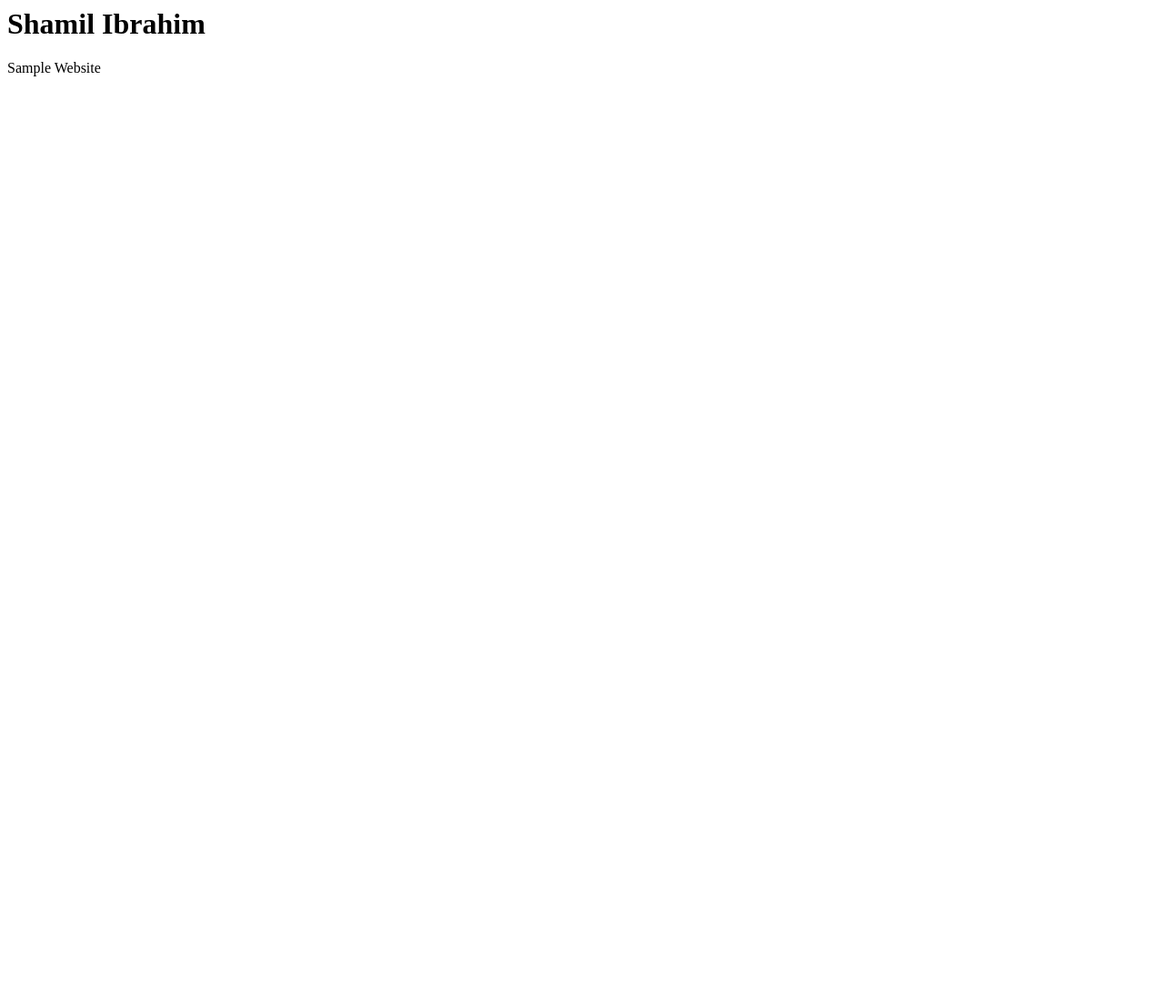
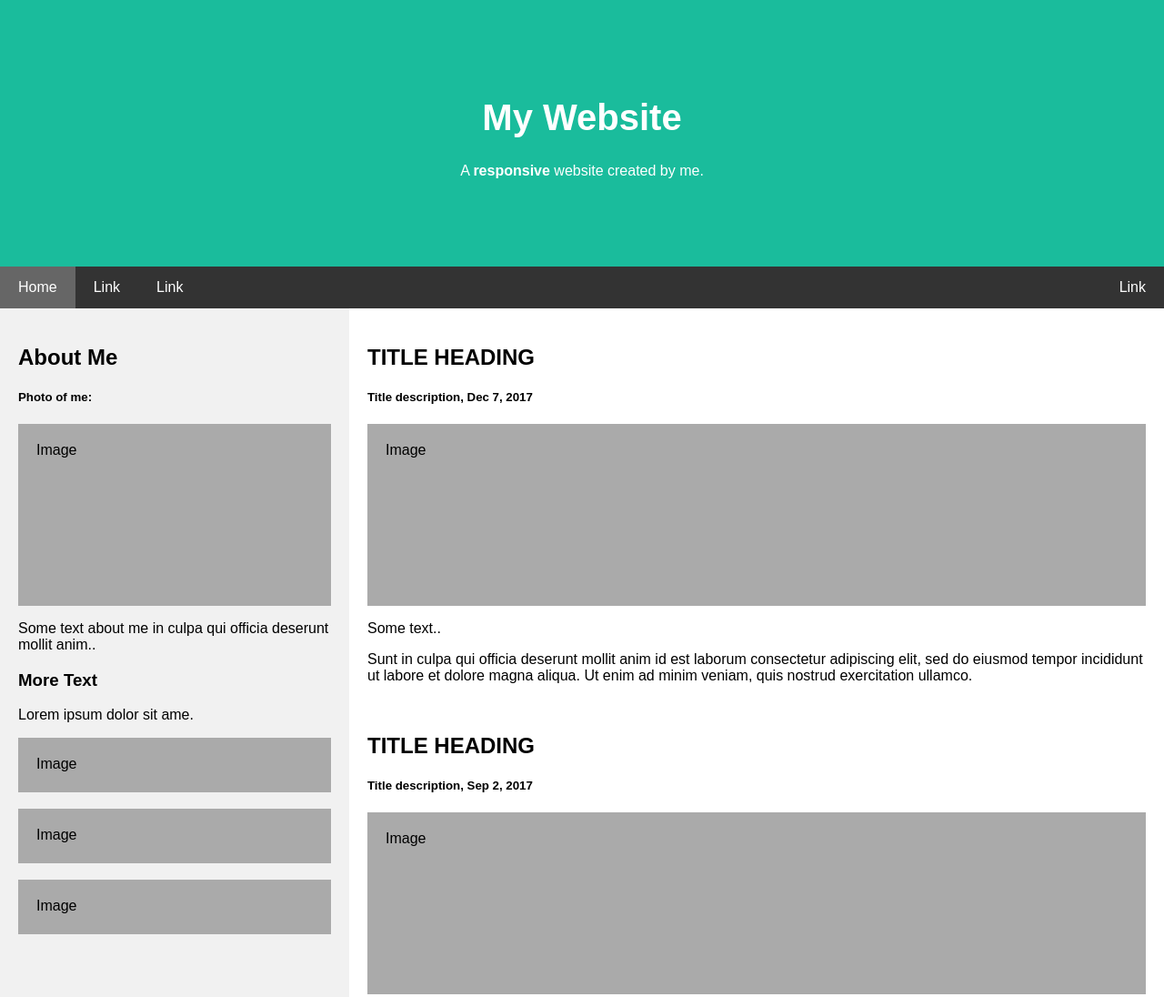
Before and after one commit to shamilibrahim/shamilibrahim.github.io, a plain HTML site: page index.html in a window 1280 px wide. Shown: the top 1096 px of the page at 91% size. Before the commit the page ends 800 px from the top, so only its background shows below. Drawn offline with Linux system fonts and the light colour scheme.

Commit message:
Update index.html

```diff
--- a/index.html
+++ b/index.html
@@ -1,6 +1,169 @@
-<html>
+<!DOCTYPE html>
+<html lang="en">
+<head>
+<title>Page Title</title>
+<meta charset="UTF-8">
+<meta name="viewport" content="width=device-width, initial-scale=1">
+<style>
+* {
+  box-sizing: border-box;
+}
+
+/* Style the body */
+body {
+  font-family: Arial, Helvetica, sans-serif;
+  margin: 0;
+}
+
+/* Header/logo Title */
+.header {
+  padding: 80px;
+  text-align: center;
+  background: #1abc9c;
+  color: white;
+}
+
+/* Increase the font size of the heading */
+.header h1 {
+  font-size: 40px;
+}
+
+/* Sticky navbar - toggles between relative and fixed, depending on the scroll position. It is positioned relative until a given offset position is met in the viewport - then it "sticks" in place (like position:fixed). The sticky value is not supported in IE or Edge 15 and earlier versions. However, for these versions the navbar will inherit default position */
+.navbar {
+  overflow: hidden;
+  background-color: #333;
+  position: sticky;
+  position: -webkit-sticky;
+  top: 0;
+}
+
+/* Style the navigation bar links */
+.navbar a {
+  float: left;
+  display: block;
+  color: white;
+  text-align: center;
+  padding: 14px 20px;
+  text-decoration: none;
+}
+
+
+/* Right-aligned link */
+.navbar a.right {
+  float: right;
+}
+
+/* Change color on hover */
+.navbar a:hover {
+  background-color: #ddd;
+  color: black;
+}
+
+/* Active/current link */
+.navbar a.active {
+  background-color: #666;
+  color: white;
+}
+
+/* Column container */
+.row {
+  display: -ms-flexbox; /* IE10 */
+  display: flex;
+  -ms-flex-wrap: wrap; /* IE10 */
+  flex-wrap: wrap;
+}
+
+/* Create two unequal columns that sits next to each other */
+/* Sidebar/left column */
+.side {
+  -ms-flex: 30%; /* IE10 */
+  flex: 30%;
+  background-color: #f1f1f1;
+  padding: 20px;
+}
+
+/* Main column */
+.main {
+  -ms-flex: 70%; /* IE10 */
+  flex: 70%;
+  background-color: white;
+  padding: 20px;
+}
+
+/* Fake image, just for this example */
+.fakeimg {
+  background-color: #aaa;
+  width: 100%;
+  padding: 20px;
+}
+
+/* Footer */
+.footer {
+  padding: 20px;
+  text-align: center;
+  background: #ddd;
+}
+
+/* Responsive layout - when the screen is less than 700px wide, make the two columns stack on top of each other instead of next to each other */
+@media screen and (max-width: 700px) {
+  .row {
+    flex-direction: column;
+  }
+}
+
+/* Responsive layout - when the screen is less than 400px wide, make the navigation links stack on top of each other instead of next to each other */
+@media screen and (max-width: 400px) {
+  .navbar a {
+    float: none;
+    width: 100%;
+  }
+}
+</style>
+</head>
 <body>
-<h1> Shamil Ibrahim</h1>
-  <p>Sample Website</p>
+
+<div class="header">
+  <h1>My Website</h1>
+  <p>A <b>responsive</b> website created by me.</p>
+</div>
+
+<div class="navbar">
+  <a href="#" class="active">Home</a>
+  <a href="#">Link</a>
+  <a href="#">Link</a>
+  <a href="#" class="right">Link</a>
+</div>
+
+<div class="row">
+  <div class="side">
+    <h2>About Me</h2>
+    <h5>Photo of me:</h5>
+    <div class="fakeimg" style="height:200px;">Image</div>
+    <p>Some text about me in culpa qui officia deserunt mollit anim..</p>
+    <h3>More Text</h3>
+    <p>Lorem ipsum dolor sit ame.</p>
+    <div class="fakeimg" style="height:60px;">Image</div><br>
+    <div class="fakeimg" style="height:60px;">Image</div><br>
+    <div class="fakeimg" style="height:60px;">Image</div>
+  </div>
+  <div class="main">
+    <h2>TITLE HEADING</h2>
+    <h5>Title description, Dec 7, 2017</h5>
+    <div class="fakeimg" style="height:200px;">Image</div>
+    <p>Some text..</p>
+    <p>Sunt in culpa qui officia deserunt mollit anim id est laborum consectetur adipiscing elit, sed do eiusmod tempor incididunt ut labore et dolore magna aliqua. Ut enim ad minim veniam, quis nostrud exercitation ullamco.</p>
+    <br>
+    <h2>TITLE HEADING</h2>
+    <h5>Title description, Sep 2, 2017</h5>
+    <div class="fakeimg" style="height:200px;">Image</div>
+    <p>Some text..</p>
+    <p>Sunt in culpa qui officia deserunt mollit anim id est laborum consectetur adipiscing elit, sed do eiusmod tempor incididunt ut labore et dolore magna aliqua. Ut enim ad minim veniam, quis nostrud exercitation ullamco.</p>
+  </div>
+</div>
+
+<div class="footer">
+  <h2>Footer</h2>
+</div>
+
 </body>
 </html>
```
